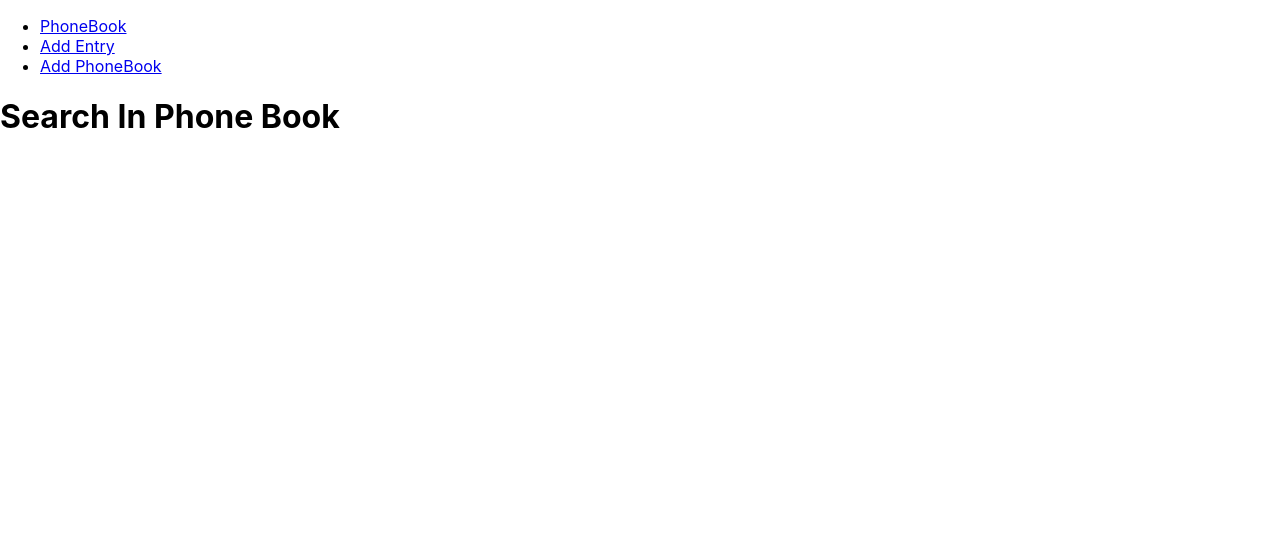
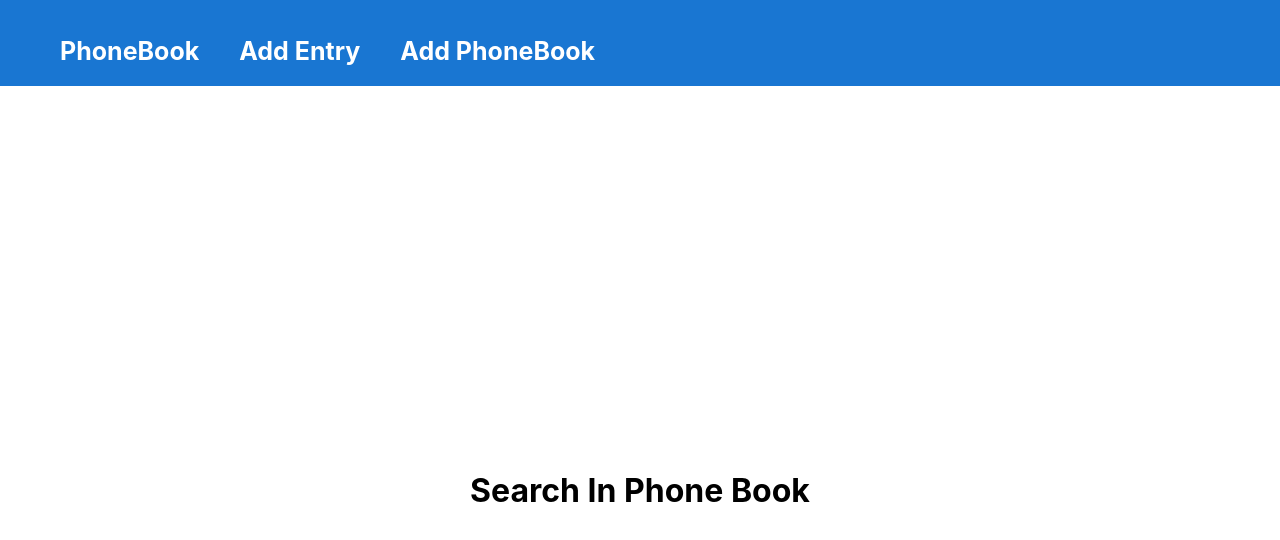
Before and after one commit to leathumbiran02/eBlocks_Internship, a React (Create React App) app in the folder phone-book-app/: page / in a window 1280 px wide. Shown: the top 540 px of the page. Built offline with nearby package versions, Linux system fonts and the light colour scheme.

Commit message:
Added Styling
-Added styling for the navbar.

```diff
--- a/phone-book-app/src/App.css
+++ b/phone-book-app/src/App.css
@@ -1,38 +1,41 @@
-.App {
-  text-align: center;
+body{
+  margin-top: 100px; /* Specifying where the body will start on the page: */
+  background-color:rgb(255, 255, 255); /* Background colour of the body is set to white: */
 }
 
-.App-logo {
-  height: 40vmin;
-  pointer-events: none;
+header{
+  position: fixed;
+  top:0;
+  left:0;
+  right:0;
+  background:rgb(25, 118, 210); /* Colour of the menu is blue: */
+  display: flex;
+  align-items: center;
+  justify-content: space-between;
+  z-index: 1000;
 }
 
-@media (prefers-reduced-motion: no-preference) {
-  .App-logo {
-    animation: App-logo-spin infinite 20s linear;
-  }
+header .navbar ul{
+  list-style: none;
 }
 
-.App-header {
-  background-color: #282c34;
-  min-height: 100vh;
-  display: flex;
-  flex-direction: column;
-  align-items: center;
-  justify-content: center;
-  font-size: calc(10px + 2vmin);
-  color: white;
+header .navbar ul li{
+  position: relative;
+  float:left;
 }
 
-.App-link {
-  color: #61dafb;
+header .navbar ul li a{
+  font-size: 25px;
+  padding:20px;
+  color: #ffffff; /* Colour of the navbar headings are set to white: */
+  display: block;
+  font-weight: bolder;
+  text-decoration: none;
 }
 
-@keyframes App-logo-spin {
-  from {
-    transform: rotate(0deg);
-  }
-  to {
-    transform: rotate(360deg);
-  }
+.hero{ /* The div where all the pages will be displayed in: */
+  height: calc(100vh - 18.5px);
+  display: flex;
+  justify-content: center;
+  align-items: center;
 }
```
